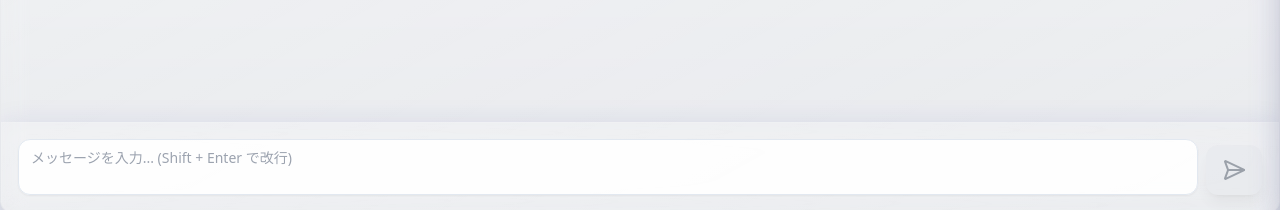
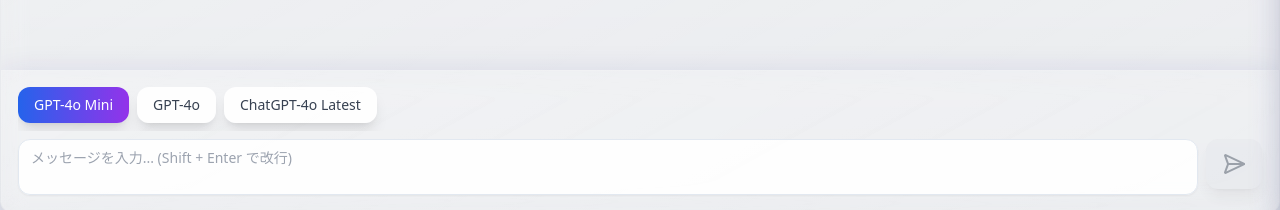
Before and after one commit to foxn2000/React_GPT, a React (Vite) app: page / in a window 1280 px wide. Shown: the part 587-797 px from the top of the page. Built offline with nearby package versions, Linux system fonts and the light colour scheme; no server answers.

Commit message:
モデル変更の追加

```diff
--- a/src/components/ChatInput.jsx
+++ b/src/components/ChatInput.jsx
@@ -3,8 +3,10 @@
 import { Button } from "./ui/button";
 import { SendHorizontal } from "lucide-react";
 import { cn } from "../lib/utils";
+import { AVAILABLE_MODELS } from "../services/openai";
 
 const ChatInput = ({ onSendMessage, isLoading, theme }) => {
+  const [selectedModel, setSelectedModel] = useState('gpt-4o-mini');
   const textareaRef = useRef(null);
   const [message, setMessage] = useState('');
 
@@ -18,7 +20,7 @@
   const handleSubmit = (e) => {
     e.preventDefault();
     if (message.trim() && !isLoading) {
-      onSendMessage(message.trim());
+      onSendMessage(message.trim(), selectedModel);
       setMessage('');
       if (textareaRef.current) {
         textareaRef.current.style.height = 'auto';
@@ -37,13 +39,37 @@
 <form
   onSubmit={handleSubmit}
   className={cn(
-    "flex items-end gap-2 p-4 border-t transition-all duration-300 shadow-inner glass-effect",
+    "flex flex-col gap-2 p-4 border-t transition-all duration-300 shadow-inner glass-effect",
     theme === "dark"
       ? "border-gray-700/50 bg-gray-800/50 shadow-gray-900/20"
       : "border-gray-200/50 bg-gray-50/50 shadow-gray-200/50"
   )}
 >
-      <div className="flex-1">
+      <div className="flex gap-2 overflow-x-auto pb-2">
+        {Object.entries(AVAILABLE_MODELS).map(([value, label]) => (
+          <Button
+            key={value}
+            type="button"
+            disabled={isLoading}
+            onClick={() => setSelectedModel(value)}
+            className={cn(
+              "transition-all duration-300 shadow-lg rounded-xl whitespace-nowrap",
+              selectedModel === value
+                ? theme === "dark"
+                  ? "bg-gradient-to-r from-blue-500 to-purple-500 text-white"
+                  : "bg-gradient-to-r from-blue-600 to-purple-600 text-white"
+                : theme === "dark"
+                  ? "bg-gray-800/90 border-gray-700/50 text-gray-300 hover:bg-gray-700"
+                  : "bg-white/90 border-gray-300 text-gray-700 hover:bg-gray-100",
+              "disabled:opacity-50"
+            )}
+          >
+            {label}
+          </Button>
+        ))}
+      </div>
+      <div className="flex gap-2">
+        <div className="flex-1">
         <Textarea
           ref={textareaRef}
           value={message}
@@ -60,7 +86,7 @@
           )}
         />
       </div>
-<Button
+      <Button
   type="submit"
   disabled={!message.trim() || isLoading}
   className={cn(
@@ -80,6 +106,7 @@
     message.trim() && !isLoading && "group-hover:translate-x-1 group-hover:scale-110"
   )} />
 </Button>
+      </div>
     </form>
   );
 };
--- a/src/components/ChatMessage.jsx
+++ b/src/components/ChatMessage.jsx
@@ -1,8 +1,9 @@
 import { Avatar, AvatarFallback, AvatarImage } from "./ui/avatar";
 import { Card } from "./ui/card";
-import { User, Bot } from "lucide-react";
+import { User, Bot, Sparkles } from "lucide-react";
 import { cn } from "../lib/utils";
 import ReactMarkdown from 'react-markdown';
+import { AVAILABLE_MODELS } from "../services/openai";
 import { Prism as SyntaxHighlighter } from 'react-syntax-highlighter';
 import { oneDark, oneLight } from 'react-syntax-highlighter/dist/esm/styles/prism';
 
@@ -39,7 +40,7 @@
       </Avatar>
       <div className="flex-1 space-y-2">
 <Card className={cn(
-  "p-4 transition-all duration-300 shadow-md gradient-border",
+  "p-4 transition-all duration-300 shadow-md gradient-border relative",
   theme === "dark"
     ? isUser
       ? "bg-gray-800/90 hover:bg-gray-800 border-gray-700"
@@ -48,6 +49,17 @@
       ? "bg-white/90 hover:bg-white"
       : "bg-white/50 hover:bg-white/60"
 )}>
+          {!isUser && message.model && (
+            <div className={cn(
+              "absolute top-2 right-2 flex items-center gap-1 px-2 py-1 rounded-full text-xs font-medium transition-all duration-300",
+              theme === "dark"
+                ? "bg-gray-700/80 text-gray-300 border border-gray-600"
+                : "bg-gray-100/80 text-gray-600 border border-gray-200"
+            )}>
+              <Sparkles className="w-3 h-3" />
+              {AVAILABLE_MODELS[message.model]}
+            </div>
+          )}
           <ReactMarkdown
             className={cn(
               "prose max-w-none break-words",
--- a/src/components/ChatWindow.jsx
+++ b/src/components/ChatWindow.jsx
@@ -39,17 +39,21 @@
     return () => clearTimeout(timeoutId);
   }, [messages]);
 
-  const handleSendMessage = async (content) => {
+  const handleSendMessage = async (content, model) => {
     const userMessage = { role: 'user', content };
     const updatedMessages = [...messages, userMessage];
     setMessages(updatedMessages);
     setIsLoading(true);
     setError(null);
 
-    const response = await generateChatResponse(updatedMessages);
+    const response = await generateChatResponse(updatedMessages, model);
 
     if (response.success) {
-      const finalMessages = [...updatedMessages, response.data];
+      const aiResponse = {
+        ...response.data,
+        model: model // Add model information to the message
+      };
+      const finalMessages = [...updatedMessages, aiResponse];
       setMessages(finalMessages);
       // 会話を保存
       if (selectedConversation) {
--- /dev/null
+++ b/src/components/ui/select.jsx
@@ -0,0 +1,21 @@
+import * as React from "react";
+import { cn } from "../../lib/utils";
+
+const Select = React.forwardRef(({ className, children, ...props }, ref) => {
+  return (
+    <select
+      className={cn(
+        "flex h-10 w-full rounded-md border border-input bg-background px-3 py-2 text-sm ring-offset-background file:border-0 file:bg-transparent file:text-sm file:font-medium placeholder:text-muted-foreground focus-visible:outline-none focus-visible:ring-2 focus-visible:ring-ring focus-visible:ring-offset-2 disabled:cursor-not-allowed disabled:opacity-50",
+        className
+      )}
+      ref={ref}
+      {...props}
+    >
+      {children}
+    </select>
+  );
+});
+
+Select.displayName = "Select";
+
+export { Select };
--- a/src/services/openai.js
+++ b/src/services/openai.js
@@ -5,10 +5,16 @@
   dangerouslyAllowBrowser: true
 });
 
-export const generateChatResponse = async (messages) => {
+export const AVAILABLE_MODELS = {
+  'gpt-4o-mini': 'GPT-4o Mini',
+  'gpt-4o': 'GPT-4o',
+  'chatgpt-4o-latest': 'ChatGPT-4o Latest'
+};
+
+export const generateChatResponse = async (messages, model = 'gpt-4o-mini') => {
   try {
     const response = await openai.chat.completions.create({
-      model: "gpt-4o-mini",
+      model: model,
       messages: messages.map(msg => ({
         role: msg.role,
         content: msg.content
```
